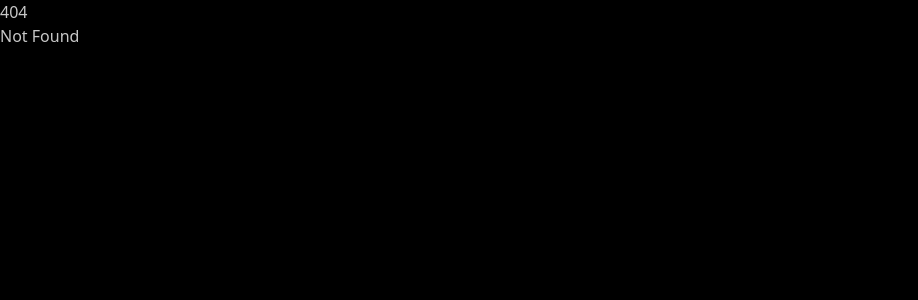
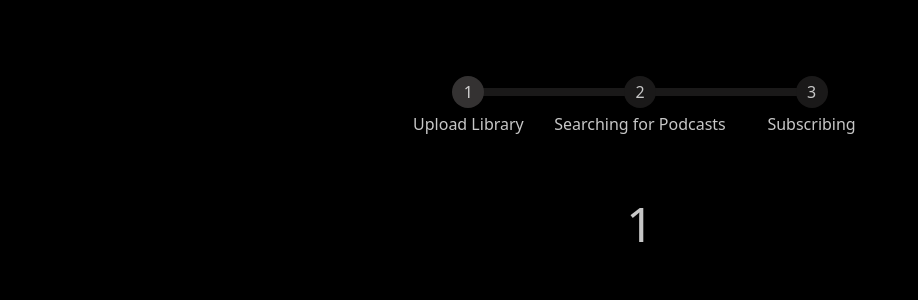
Before and after one commit to falcon-Z/podcast-importer, a SvelteKit app: page /1 in a window 1280 px wide. Before the commit this address had no page. Shown: the top 300 px of the page, without its empty margins (0-918 px from the left). Built offline with nearby package versions, Linux system fonts and the light colour scheme.

Commit message:
new pages

```diff
--- a/package.json
+++ b/package.json
@@ -28,5 +28,8 @@
 		"typescript": "^5.0.0",
 		"vite": "^4.4.2"
 	},
-	"type": "module"
+	"type": "module",
+	"dependencies": {
+		"svelte-file-dropzone": "^2.0.2"
+	}
 }
--- /dev/null
+++ b/src/routes/(import)/+layout.svelte
@@ -0,0 +1,6 @@
+<script lang="ts">
+</script>
+
+<section class="grid place-items-center min-h-screen container mx-auto p-2">
+	<slot />
+</section>
--- /dev/null
+++ b/src/routes/(import)/[stage]/+error.svelte
@@ -0,0 +1,5 @@
+<script lang="ts">
+	import { page } from '$app/stores';
+</script>
+
+<h1>{$page.status}: {$page.error?.message}</h1>
--- /dev/null
+++ b/src/routes/(import)/[stage]/+layout.svelte
@@ -0,0 +1,25 @@
+<script lang="ts">
+	import { page } from '$app/stores';
+
+	const currentStage = $page.params.stage;
+
+	const steps = [
+		{ step: 1, name: 'Upload Library' },
+		{ step: 2, name: 'Searching for Podcasts' },
+		{ step: 3, name: 'Subscribing' }
+	];
+</script>
+
+<div class="flex flex-col justify-start items-center h-full py-16 gap-16">
+	<ul class="steps w-full">
+		{#each steps as step}
+			<li class={currentStage != step.step.toString() ? 'step ' : 'step step-primary'}>
+				{step.name}
+			</li>
+		{/each}
+	</ul>
+
+	<div>
+		<slot />
+	</div>
+</div>
--- /dev/null
+++ b/src/routes/(import)/[stage]/+page.svelte
@@ -0,0 +1,5 @@
+<script lang="ts">
+	import { page } from '$app/stores';
+</script>
+
+<h1 class="text-5xl">{$page.params.stage}</h1>
--- a/src/routes/+page.svelte
+++ b/src/routes/+page.svelte
@@ -19,7 +19,7 @@
 							class="btn btn-primary btn-circle btn-wide"
 							data-te-ripple-init
 							data-te-ripple-color="light"
-							href="#!"
+							href="/1"
 							role="button">Get started</a
 						>
 					</div>
```
Also changed, not shown: src/routes/(import)/[stage]/components/filePicker.svelte (added), 1 other file (tests, documents, lock files or other folders).
